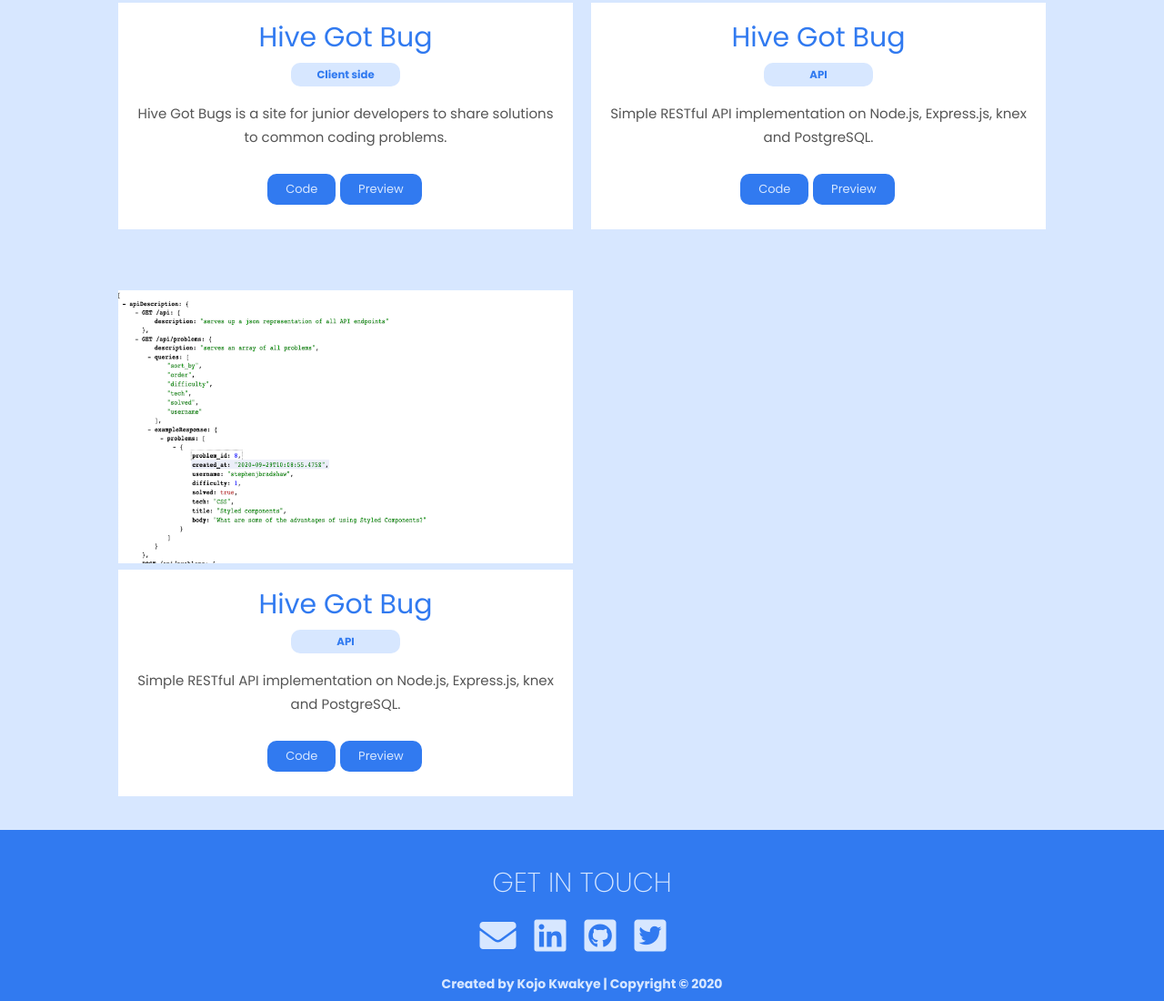
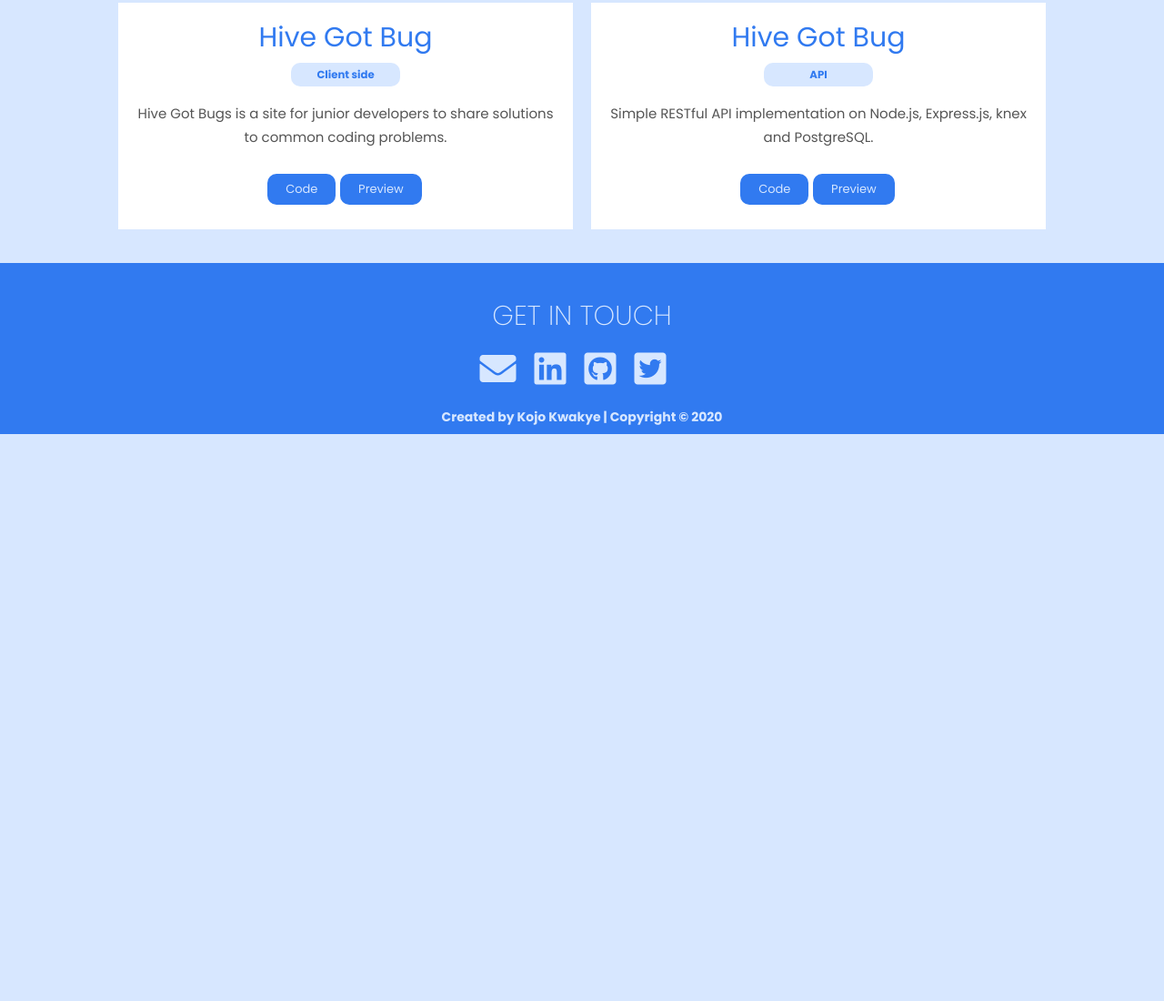
Before and after one commit to kojjob/kojfolio1, a plain HTML site: page index.html in a window 1280 px wide. Shown: the part 1475-2575 px from the top of the page at 91% size. After the commit the page ends 1952 px from the top, so only its background shows below. Drawn offline with Linux system fonts and the light colour scheme.

Commit message:
Update index.html

```diff
--- a/index.html
+++ b/index.html
@@ -142,33 +142,6 @@
             </div>
           </div>
         </div>
-        <div class="proj-card py-2">
-          <img src="./assets/Api1.png" alt="proj-1" class="card-img" />
-          <div class="card-details card">
-            <h2 class="tac large">Hive Got Bug</h2>
-            <h3 class="tac client">API</h3>
-            <p class="lead card my-1 tac">
-              Simple RESTful API implementation on Node.js, Express.js, knex and
-              PostgreSQL.
-            </p>
-            <div class="links card tac">
-              <span>
-                <a
-                  href="https://github.com/davidjohn290/hive-got-bugs-fe"
-                  target="_blank"
-                  class="btn btn-sm"
-                  >Code</a
-                >
-                <a
-                  href="https://hive-got-bugs.herokuapp.com/api/"
-                  target="_blank"
-                  class="btn btn-sm"
-                  >Preview</a
-                >
-              </span>
-            </div>
-          </div>
-        </div>
       </div>
     </section>
     <section id="contact" class="contact"></section>
```
